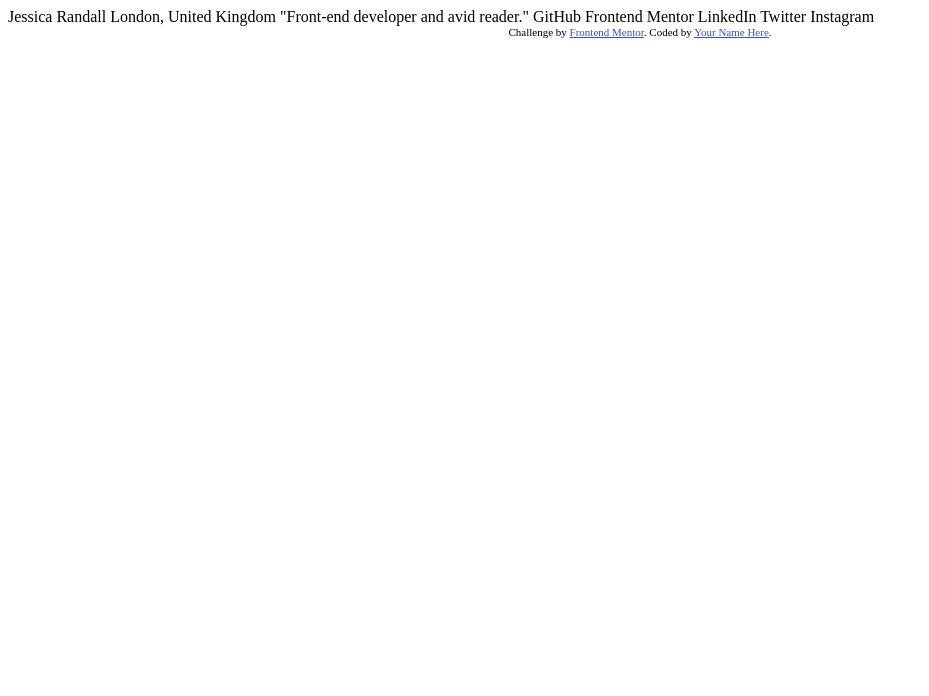
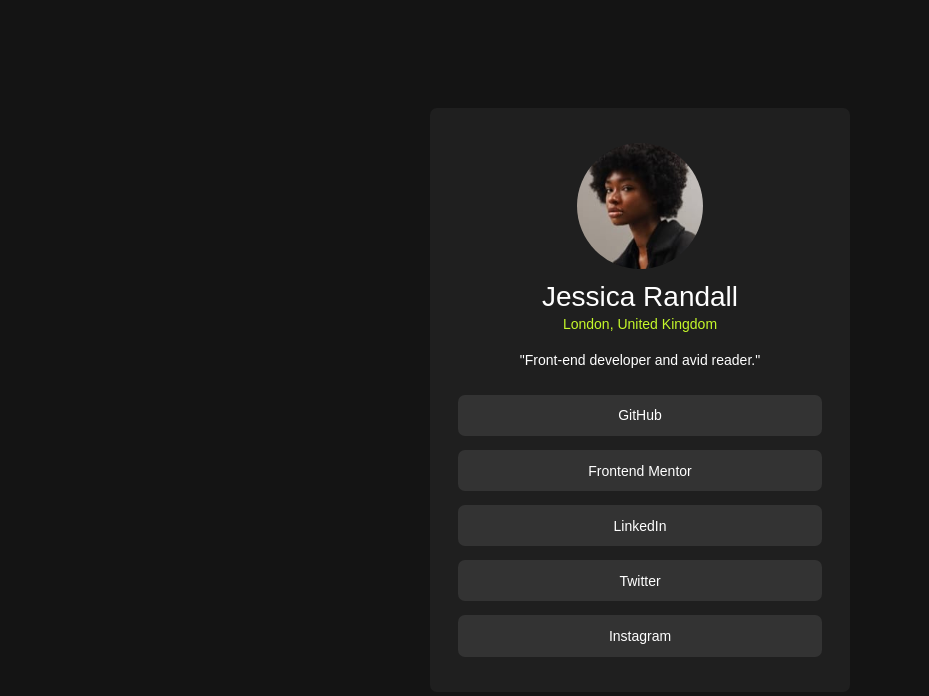
Before and after one commit to eliamrr/Social--links-profile--frontend-mentor, a plain HTML site: page index.html in a window 1280 px wide. Shown: the whole page, without its empty margins (0-929 px from the left). Drawn offline with Linux system fonts and the light colour scheme.

Commit message:
actualizando

```diff
--- a/index.html
+++ b/index.html
@@ -3,32 +3,28 @@
 <head>
   <meta charset="UTF-8">
   <meta name="viewport" content="width=device-width, initial-scale=1.0"> <!-- displays site properly based on user's device -->
+  <title>Frontend Mentor | Social links profile</title>
+  <link rel="icon" type="image/png" sizes="32x32" href="./assets/images/favicon-32x32.png">
+  <link rel="stylesheet" href="styles.css">
 
-  <link rel="icon" type="image/png" sizes="32x32" href="./assets/images/favicon-32x32.png">
-
-  <title>Frontend Mentor | Social links profile</title>
-
-  <!-- Feel free to remove these styles or customise in your own stylesheet 👍 -->
-  <style>
-    .attribution { font-size: 11px; text-align: center; }
-    .attribution a { color: hsl(228, 45%, 44%); }
-  </style>
 </head>
 <body>
-
-  Jessica Randall
-  London, United Kingdom
-  "Front-end developer and avid reader."
-
-  GitHub
-  Frontend Mentor
-  LinkedIn
-  Twitter
-  Instagram
-
-  <div class="attribution">
-    Challenge by <a href="https://www.frontendmentor.io?ref=challenge" target="_blank">Frontend Mentor</a>.
-    Coded by <a href="#">Your Name Here</a>.
+  <div class="contenedor" >
+    <header>
+      <div>
+        <img src="assets/images/avatar-jessica.jpeg" alt="">
+      </div>
+      <h1>Jessica Randall</h1>
+      <p class="ubicacion">London, United Kingdom</p>
+      <p class="descripcion" >"Front-end developer and avid reader."</p>
+    </header>
+    <!-- Contiene botones de todos los links -->
+    <main class="botones">
+      <button>GitHub</button>
+      <button>Frontend Mentor</button>
+      <button>LinkedIn</button>
+      <button>Twitter</button>
+      <button>Instagram</button>
+    </main>
   </div>
-</body>
 </html>
--- /dev/null
+++ b/styles.css
@@ -0,0 +1,87 @@
+*{
+    --Verde: hsl(75, 94%, 57%);
+    --Blanco_letra: hsl(0, 0%, 100%);
+    --Gris_700_boton: hsl(0, 0%, 20%);
+    --Gris_800_carta: hsl(0, 0%, 12%);
+    --Gris_900_fondo: hsl(0, 0%, 8%);
+    padding: 0;
+    margin: 0;
+    box-sizing: border-box;
+    font-size: 14px;
+    color: var(--Blanco_letra);
+    font-family: Arial, Helvetica, sans-serif;
+}
+body{
+    background-color: hsl(0, 0%, 8%);
+    display: flex;
+    height: 100vh;
+    align-items: center;
+    justify-content: center;
+    align-items: center;
+    .contenedor{
+        margin: auto;
+        padding: 2em 0;
+        width: 50%;
+        max-width: 30em;
+        display: flex;
+        flex-direction: column;
+        text-align: center;
+        background-color: var(--Gris_800_carta);
+        border-radius: 0.5em;
+        header{
+            img{
+                padding: 0.5em;
+                height: 10em;
+                width: 10em;
+                border-radius: 100%;
+                aspect-ratio: 1/1;
+                object-fit: contain;
+            }
+            h1{
+                font-size: 2em;
+                font-weight: 100;
+                line-height: 1.3em;
+            }
+            .ubicacion{
+                color: var(--Verde);
+            }
+            .descripcion{
+                line-height: 4em;
+            }
+        }
+        .botones{
+            display: flex;
+            flex-direction: column;
+            gap: 1em;
+            padding: 0.5em  2em;
+            button{
+                padding: 0.9em;
+                background-color: var(--Gris_700_boton);
+                border: none;
+                border-radius: 0.5em;
+                transition: all 0.1s ease;
+                cursor: pointer;
+            }
+            button:focus{
+                background-color: var(--Verde);
+            }
+            button:hover{
+                transform: scale(1.1);
+            }
+        }
+    }
+}
+@media(max-width:375px){
+    body{
+        .contenedor{
+            margin: 0 1.5em;
+            width: 100%;
+            header{
+                img{
+                    margin: 0 0 1em 0;
+                }
+            }
+        }
+    }
+
+}
```
Also changed, not shown: screenshot/Screenshot 2025-07-24 at 20-34-48 Frontend Mentor Social links profile.png (added), screenshot/Screenshot 2025-07-24 at 20-47-14 Frontend Mentor Social links profile.png (added), 5 other files.
